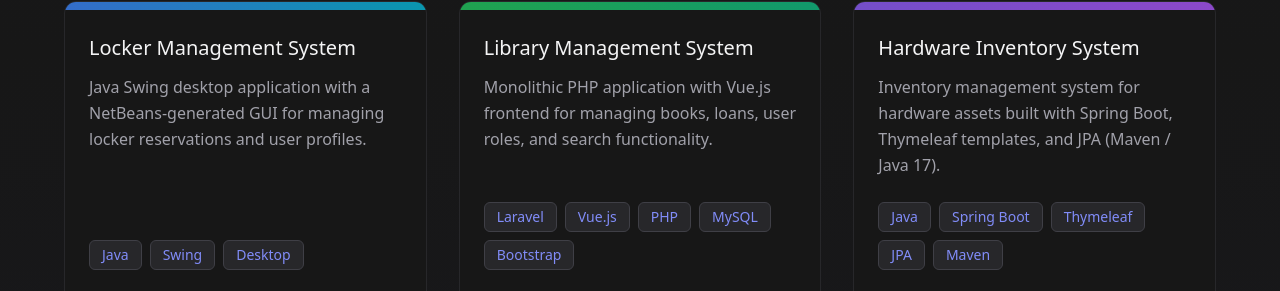
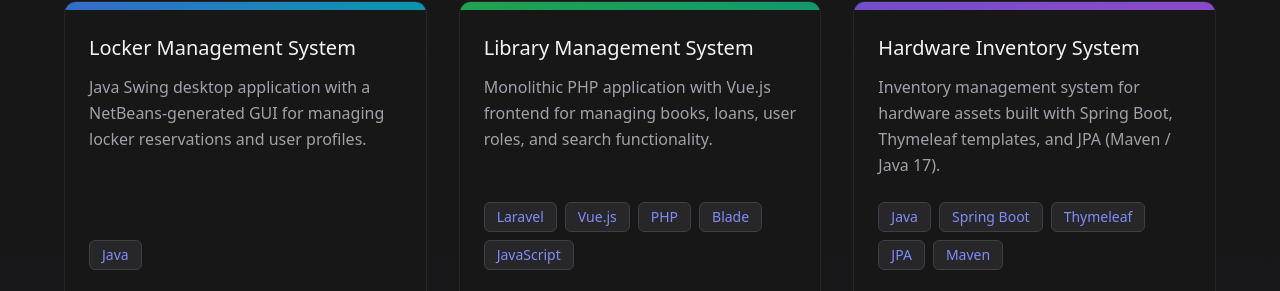
Before and after one commit to jonard111/My-portfolio, a plain HTML site: page index.html in a window 1280 px wide. Shown: the part 2013-2304 px from the top of the page. Drawn offline with nearby package versions, Linux system fonts and the light colour scheme.

Commit message:
Push latest portfolio changes to GitHub

```diff
--- a/index.html
+++ b/index.html
@@ -279,8 +279,6 @@
                                     </p>
                             <div class="flex flex-wrap gap-2 mb-6">
                                 <span class="px-3 py-1 text-sm bg-zinc-800 text-indigo-400 rounded-md border border-zinc-700">Java</span>
-                                <span class="px-3 py-1 text-sm bg-zinc-800 text-indigo-400 rounded-md border border-zinc-700">Swing</span>
-                                <span class="px-3 py-1 text-sm bg-zinc-800 text-indigo-400 rounded-md border border-zinc-700">Desktop</span>
                             </div>
                             <a
                                 href="https://github.com/jonard111/lockerMS"
@@ -308,8 +306,8 @@
                                 <span class="px-3 py-1 text-sm bg-zinc-800 text-indigo-400 rounded-md border border-zinc-700">Laravel</span>
                                 <span class="px-3 py-1 text-sm bg-zinc-800 text-indigo-400 rounded-md border border-zinc-700">Vue.js</span>
                                 <span class="px-3 py-1 text-sm bg-zinc-800 text-indigo-400 rounded-md border border-zinc-700">PHP</span>
-                                <span class="px-3 py-1 text-sm bg-zinc-800 text-indigo-400 rounded-md border border-zinc-700">MySQL</span>
-                                <span class="px-3 py-1 text-sm bg-zinc-800 text-indigo-400 rounded-md border border-zinc-700">Bootstrap</span>
+                                <span class="px-3 py-1 text-sm bg-zinc-800 text-indigo-400 rounded-md border border-zinc-700">Blade</span>
+                                <span class="px-3 py-1 text-sm bg-zinc-800 text-indigo-400 rounded-md border border-zinc-700">JavaScript</span>
                             </div>
                             <a
                                 href="https://github.com/jonard111/librarryMS"
```
